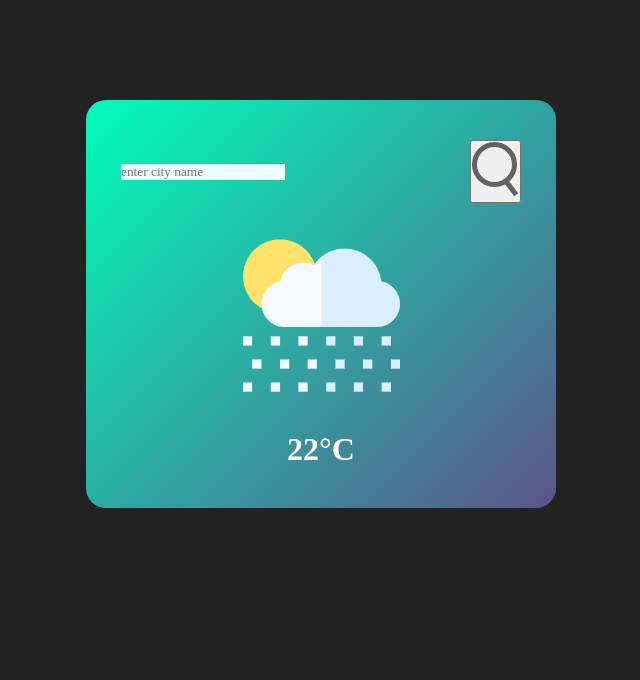
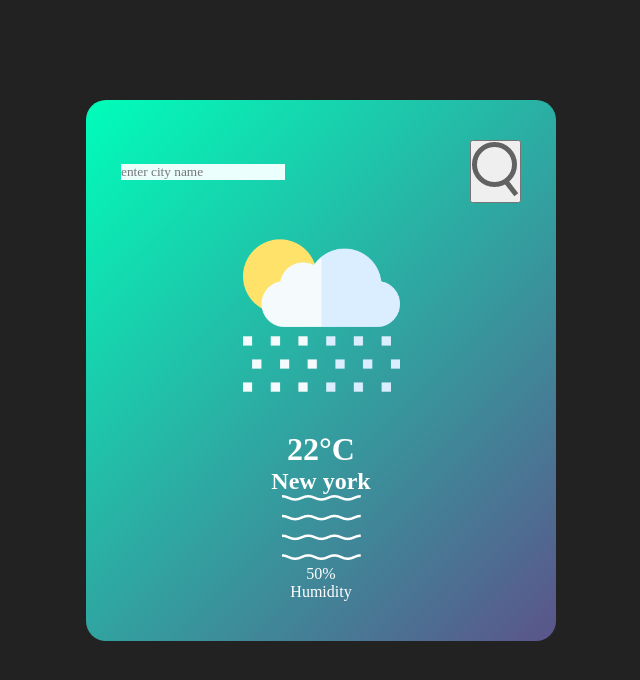
Before and after one commit to prashantkshirsagar-git/weather-app, a plain HTML site: page index.html in a window 1280 px wide. Shown: the whole page, without its empty margins (319-959 px from the left). Drawn offline with Linux system fonts and the light colour scheme.

Commit message:
Add humidity display section

```diff
--- a/index.html
+++ b/index.html
@@ -16,6 +16,16 @@
      <div class="weather">
         <img src="images/rain.png" class="weather-icon">
         <h1 class="temp">22°C</h1>
+        <h2 class="city">New york</h2>
+        <div class="details">
+            <div class="col">
+                <img src="images/humidity.png">
+                <div>
+                    <p class="humidity">50%</p>
+                    <p>Humidity</p>
+                </div>
+            </div>
+        </div>
      </div>
     </div>
 </body>
```
